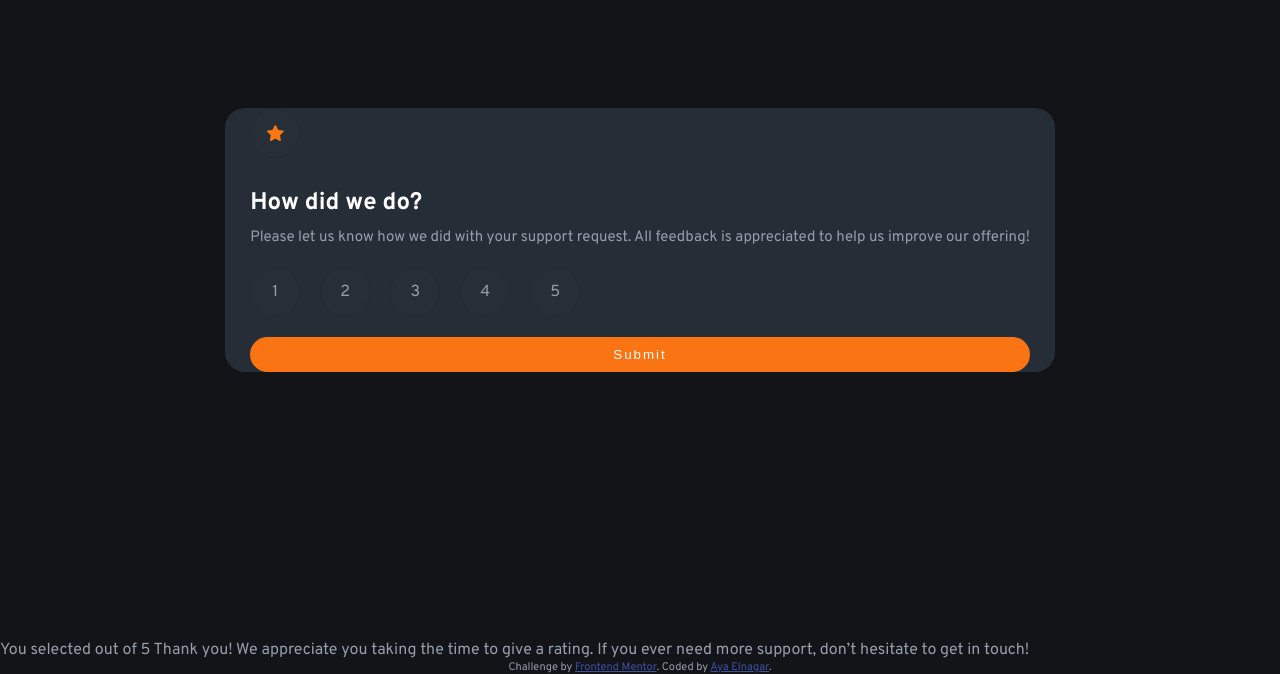
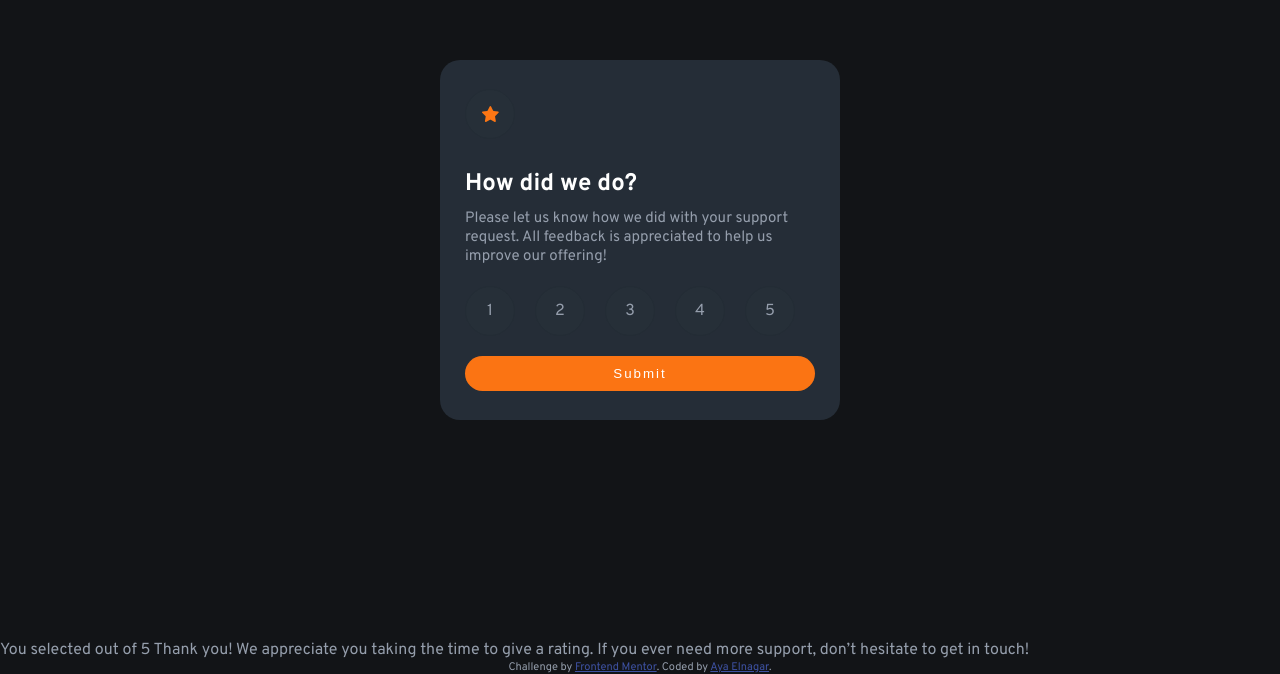
Before and after one commit to AyaElnagar767/Interactive-rating-component, a plain HTML site: page index.html in a window 1280 px wide. Shown: the part 160-834 px from the top of the page. Drawn offline with Linux system fonts and the light colour scheme.

Commit message:
Fix the width and height of the rating section

```diff
--- a/css/style.css
+++ b/css/style.css
@@ -37,6 +37,11 @@ main .rating-container {
     background-color: hsl(213, 19%, 18%);
     border-radius: 20px;
     padding: 0 25px;
+    width: 400px;
+    height: 360px;
+    display: flex;
+    flex-direction: column;
+    justify-content: center;
 }
 
 main .rating {
```
